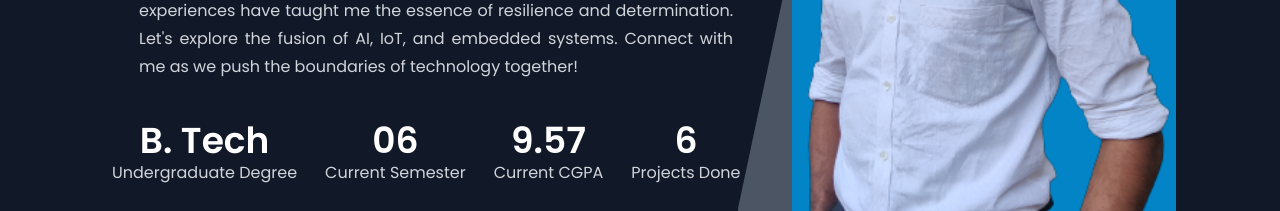
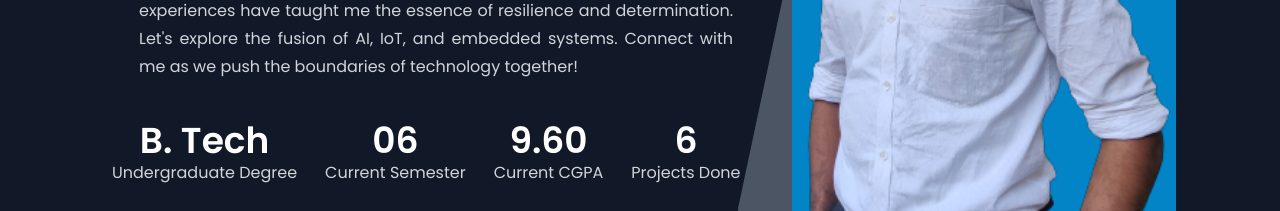
Before and after one commit to vasantharan/portfolio, a React (Create React App) app: page / in a window 1280 px wide. Shown: the part 1280-1491 px from the top of the page. Built offline with nearby package versions, Linux system fonts and the light colour scheme.

Commit message:
Update About.jsx

```diff
--- a/src/components/About.jsx
+++ b/src/components/About.jsx
@@ -4,7 +4,7 @@ const About = () => {
     const info = [
         { text: "Undergraduate Degree", count: "B. Tech" },
         { text: "Current Semester", count: "06" },
-        { text: "Current CGPA", count: "9.57" },
+        { text: "Current CGPA", count: "9.60" },
         { text: "Projects Done", count: "6" },
     ];
     return (
```
